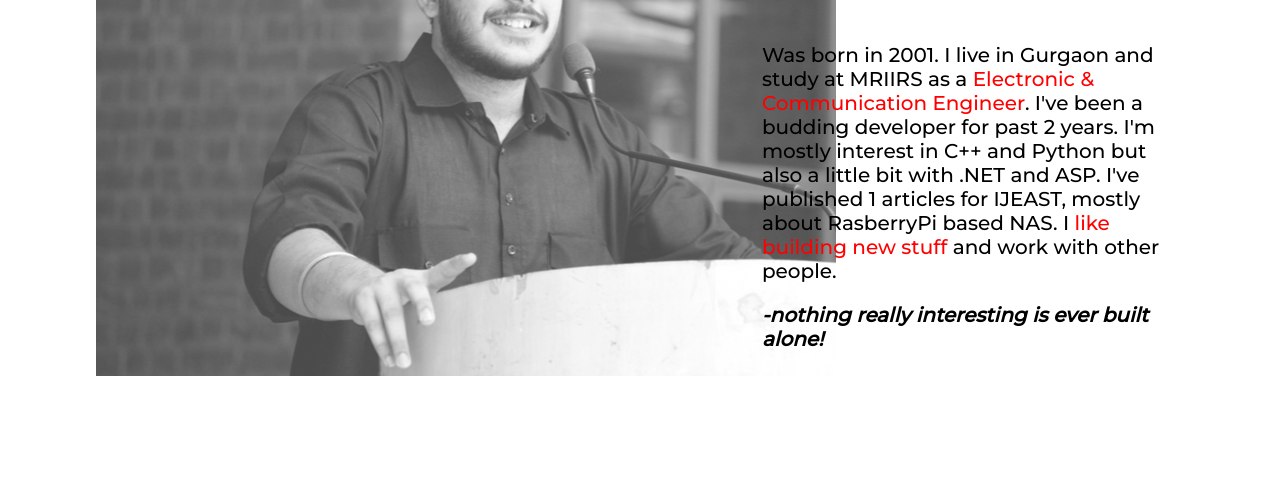
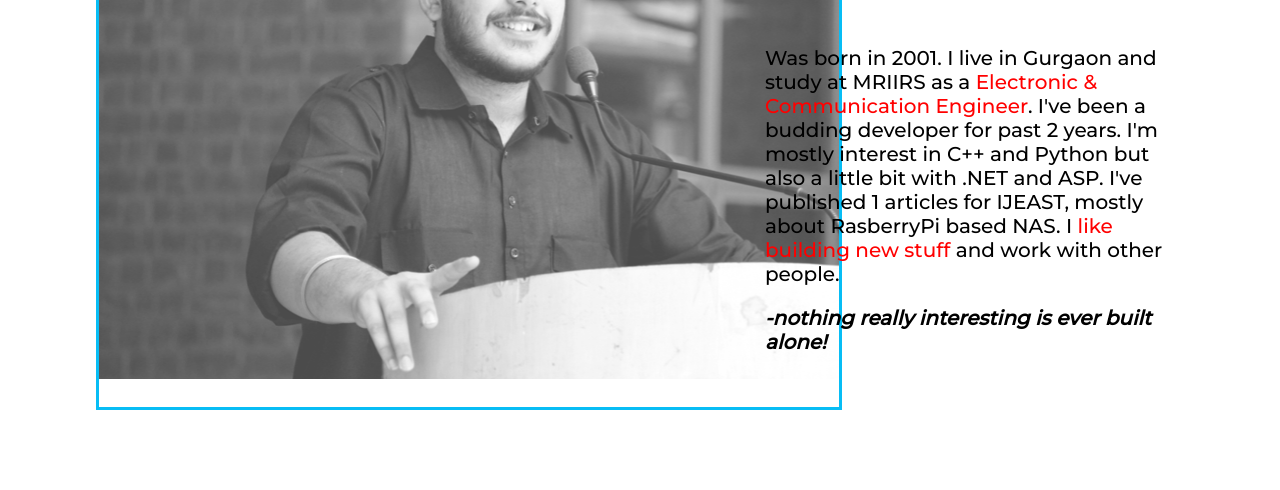
Before and after one commit to Joydasavage/collegeTrainig01, a plain HTML site: page index.html in a window 1280 px wide. Shown: the part 310-800 px from the top of the page. Drawn offline with Linux system fonts and the light colour scheme; a script that the page names is missing.

Commit message:
Update main.css

```diff
--- a/main.css
+++ b/main.css
@@ -7,7 +7,7 @@
 
 .Alignment {
     position: relative;
-    /* border: 3px solid #07bdf5;  */
+    border: 3px solid #07bdf5;
     top:10%;
     left:7%;
     height: 80%;
```
